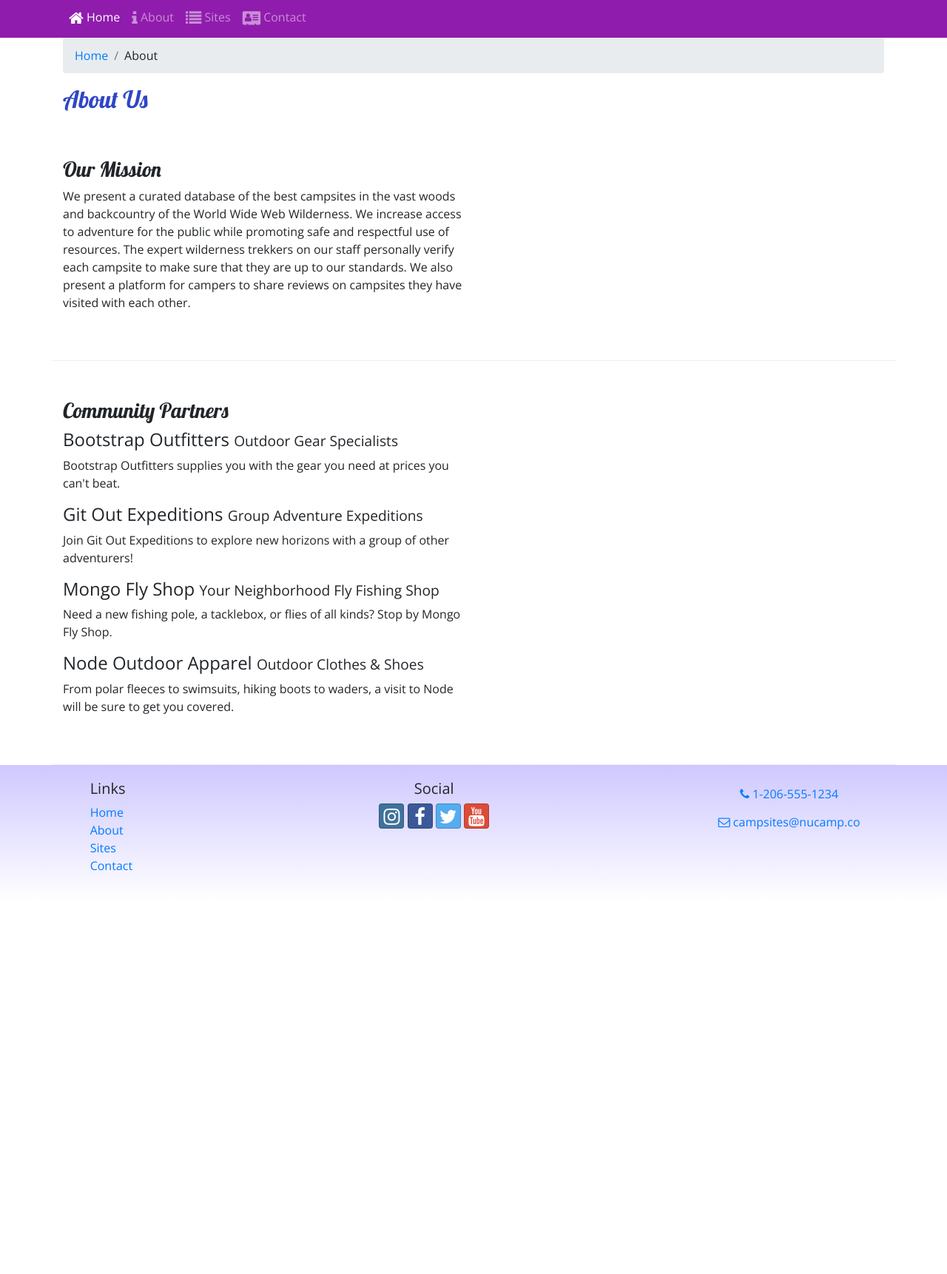
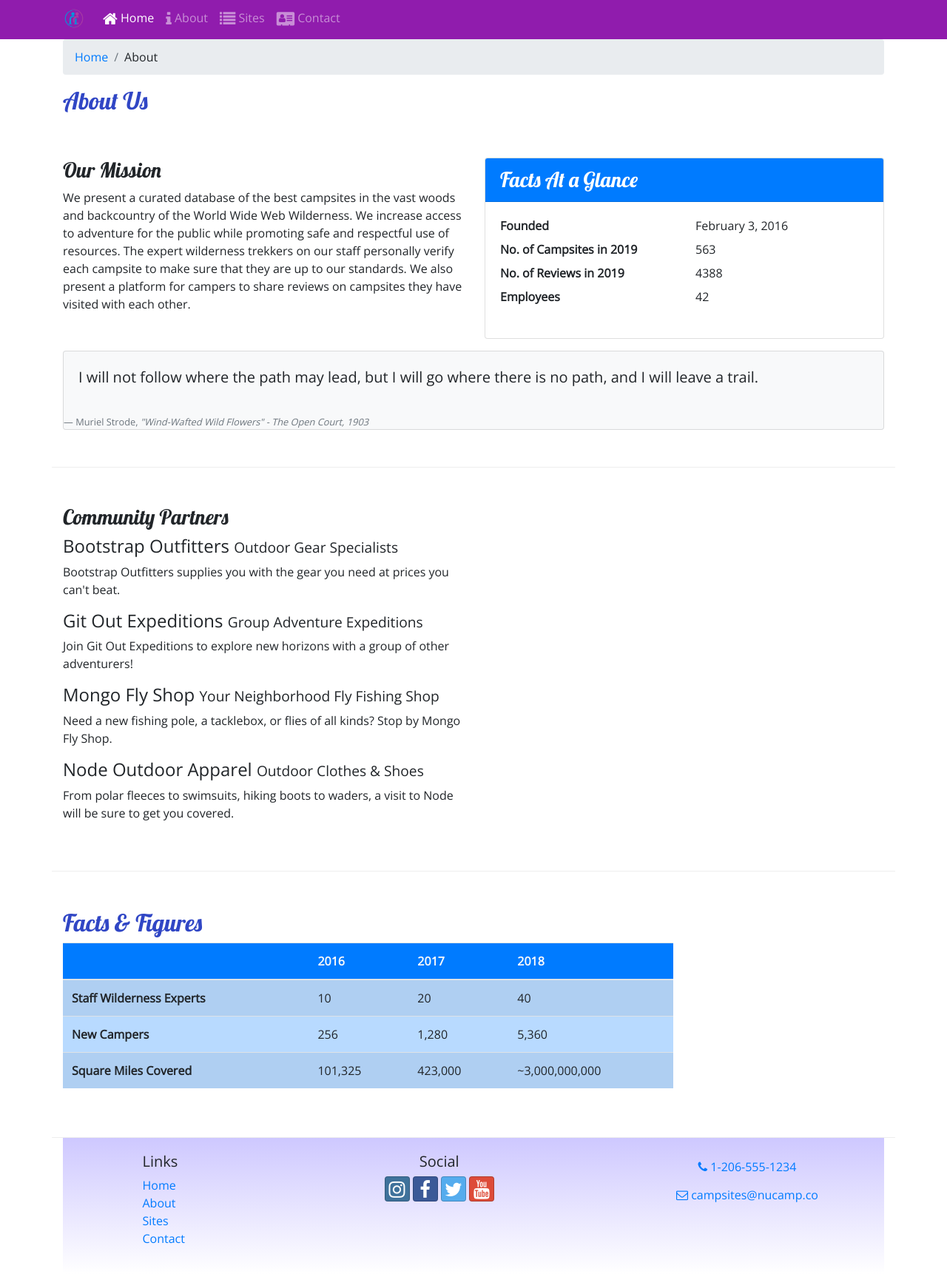
Before and after one commit to ramalk83/git-test, a website: page aboutus.html in a window 1280 px wide. Shown: the part 167-1889 px from the top of the page at 74% size. Before the commit the page ends 1385 px from the top, so only its background shows below. Drawn offline with nearby package versions, Linux system fonts and the light colour scheme.

Commit message:
Images and Media

```diff
--- a/aboutus.html
+++ b/aboutus.html
@@ -19,6 +19,9 @@
     <header class="jumbotron jumbotron-fluid">
         <div class="container-fluid">
             <div class="row">
+                <div class="col-4 col-sm-3 col-md-2 align-self-center">
+                    <img src="img/logo.png" alt="img-fluid">
+                </div>
                 <div class="col">
                     <h1>NuCamp</h1>
                     <h2>a better way to camp</h2>
@@ -27,9 +30,10 @@
         </div>
     </header>
 
-    <nav class="navbar navbar-expand-sm navbar-dark sticky-top">
-        <div class="container">
-            <button class="navbar-toggler ml-auto" type="button" data-toggle="collapse" data-target="#nucampNavbar">
+   <nav class="navbar navbar-expand-sm navbar-dark sticky-top">
+       <div class="container">
+        <a class="navbar-brand" href="index.html"><img src="img/logo.png" height="30" width="30" /></a>
+         <button class="navbar-toggler" type="button" data-toggle="collapse" data-target="#nucampNavbar">
                 <span class="navbar-toggler-icon"></span>
             </button>
             <div class="collapse navbar-collapse" id="nucampNavbar">
@@ -58,7 +62,37 @@
         <div class="row  row-content">
             <div class="col-sm-6">
                 <h3>Our Mission</h3>
-                <p>We present a curated database of the best campsites in the vast woods and backcountry of the World Wide Web Wilderness. We increase access to adventure for the public while promoting safe and respectful use of resources. The expert wilderness trekkers on our staff personally verify each campsite to make sure that they are up to our standards. We also present a platform for campers to share reviews on campsites they have visited with each other.</p>
+                <p>We present a curated database of the best campsites in the vast woods and backcountry of the World Wide Web Wilderness. We increase access to adventure for the public while promoting safe and respectful use of resources. The expert wilderness trekkers on our staff personally verify each campsite to make sure that they are up to our standards. We also present a platform for campers to share reviews on campsites
+                    they have visited with each other.</p>
+            </div>
+            <div class="col-sm-6">
+                <div class="card">
+                    <h3 class="card-header bg-primary text-white">Facts At a Glance</h3>
+                    <div class="card-body">
+                        <dl class="row">
+                            <dt class="col-6">Founded</dt>
+                            <dd class="col-6">February 3, 2016</dd>
+                            <dt class="col-6">No. of Campsites in 2019</dt>
+                            <dd class="col-6">563</dd>
+                            <dt class="col-6">No. of Reviews in 2019</dt>
+                            <dd class="col-6">4388</dd>
+                            <dt class="col-6">Employees</dt>
+                            <dd class="col-6">42</dd>
+                        </dl>
+                    </div>
+                </div>
+            </div>
+            <div class="col">
+                <div class="card bg-light mt-3">
+                    <blockquote class="blockquote card-body">
+                        <p class="mb-0">I will not follow where the path may lead, but I will go where there is no path, and I will leave a trail.</p>
+                    </blockquote>
+                    <footer class="blockquote-footer">Muriel Strode,
+                        <cite title="Source Title">"Wind-Wafted Wild Flowers" -
+                            The Open Court, 1903
+                        </cite>
+                    </footer>
+                </div>
             </div>
         </div>
 
@@ -75,9 +109,46 @@
                 <p class="d-none d-sm-block">From polar fleeces to swimsuits, hiking boots to waders, a visit to Node will be sure to get you covered.</p>
             </div>
         </div>
-    </div>
 
-    <footer>
+        <div class="row row-content">
+            <div class="col-sm-9">
+            	<h2>Facts &amp; Figures</h2>
+            	<div class="table-responsive">
+               	    <table class="table table-striped">
+	                    <thead>
+	                        <tr class="bg-primary text-light">
+	                            <th></th>
+	                            <th>2016</th>
+	                            <th>2017</th>
+	                            <th>2018</th>
+	                        </tr>
+                    	</thead>
+	                    <tbody class="table-primary">
+                            <tr>
+                                <th>Staff Wilderness Experts</th>
+                                <td>10</td>
+                                <td>20</td>
+                                <td>40</td>
+                            </tr>
+                            <tr>
+                                <th>New Campers</th>
+                                <td>256</td>
+                                <td>1,280</td>
+                                <td>5,360</td>
+                            </tr>
+                            <tr>
+                                <th>Square Miles Covered</th>
+                                <td>101,325</td>
+                                <td>423,000</td>
+                                <td>~3,000,000,000</td>
+                            </tr>
+                        </tbody>
+                    </table>
+                </div>
+            </div>
+       </div>
+
+    <footer class="site-footer">
         <div class="container-fluid">
             <div class="row">
                 <div class="col-4 col-sm-2 offset-1">
--- a/css/styles.css
+++ b/css/styles.css
@@ -14,7 +14,7 @@ header h2 {
     color: #CEC8FF;
 }
 
-footer {
+.site-footer {
     background-image: linear-gradient(#CEC8FF, white);
     padding: 20px 0;
 }
```
Also changed, not shown: contactus.html (+8 -4 lines), index.html (+21 -6 lines), img/bootstrap-thumb.png (added), img/breadcrumb-trail-thumb.jpg (added), img/breadcrumb-trail.jpg (added), img/chrome-river-thumb.jpg (added), img/chrome-river.jpg (added), img/logo.png (added), img/react-lake-thumb.jpg (added), img/react-lake.jpg (added).
